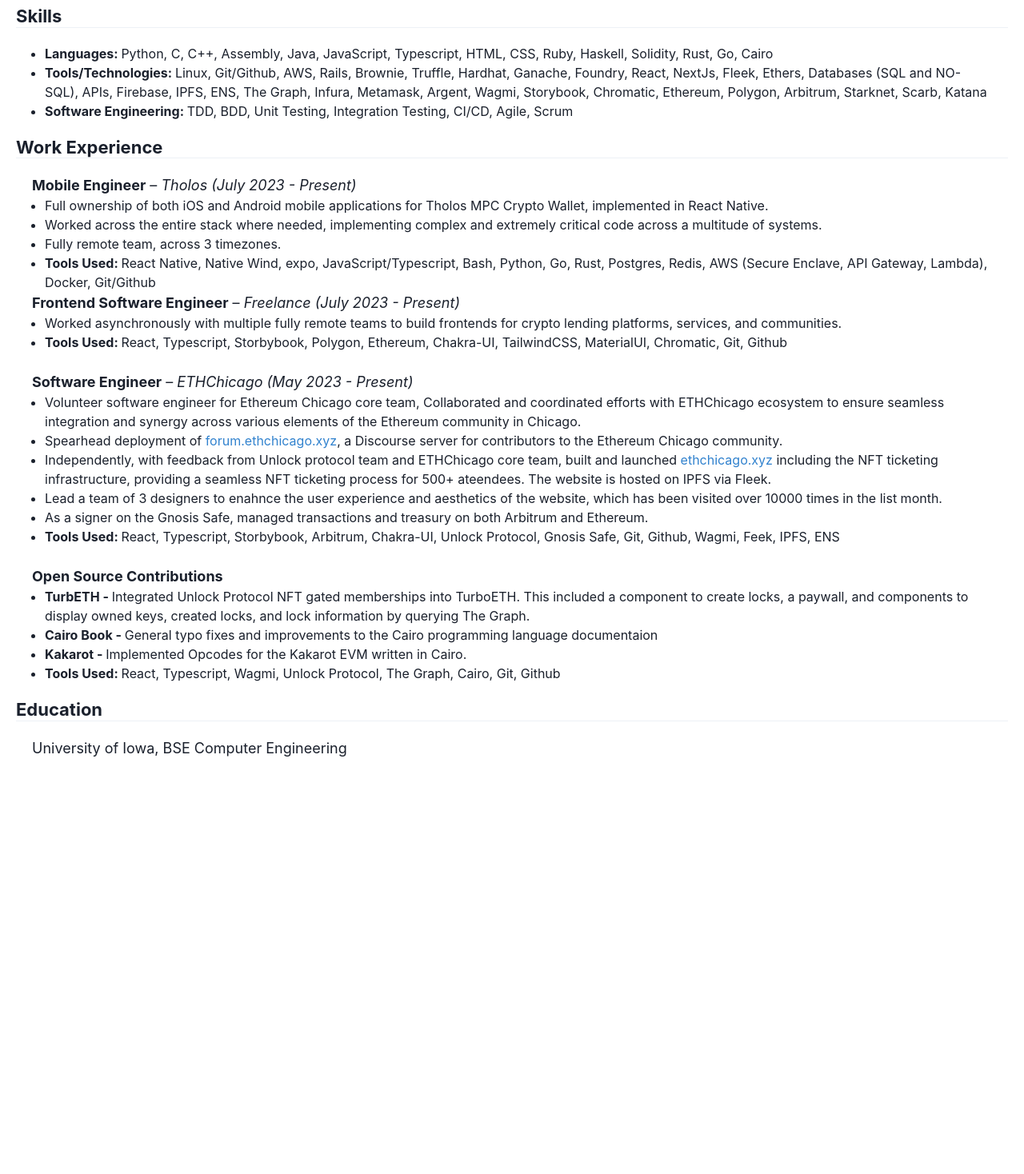
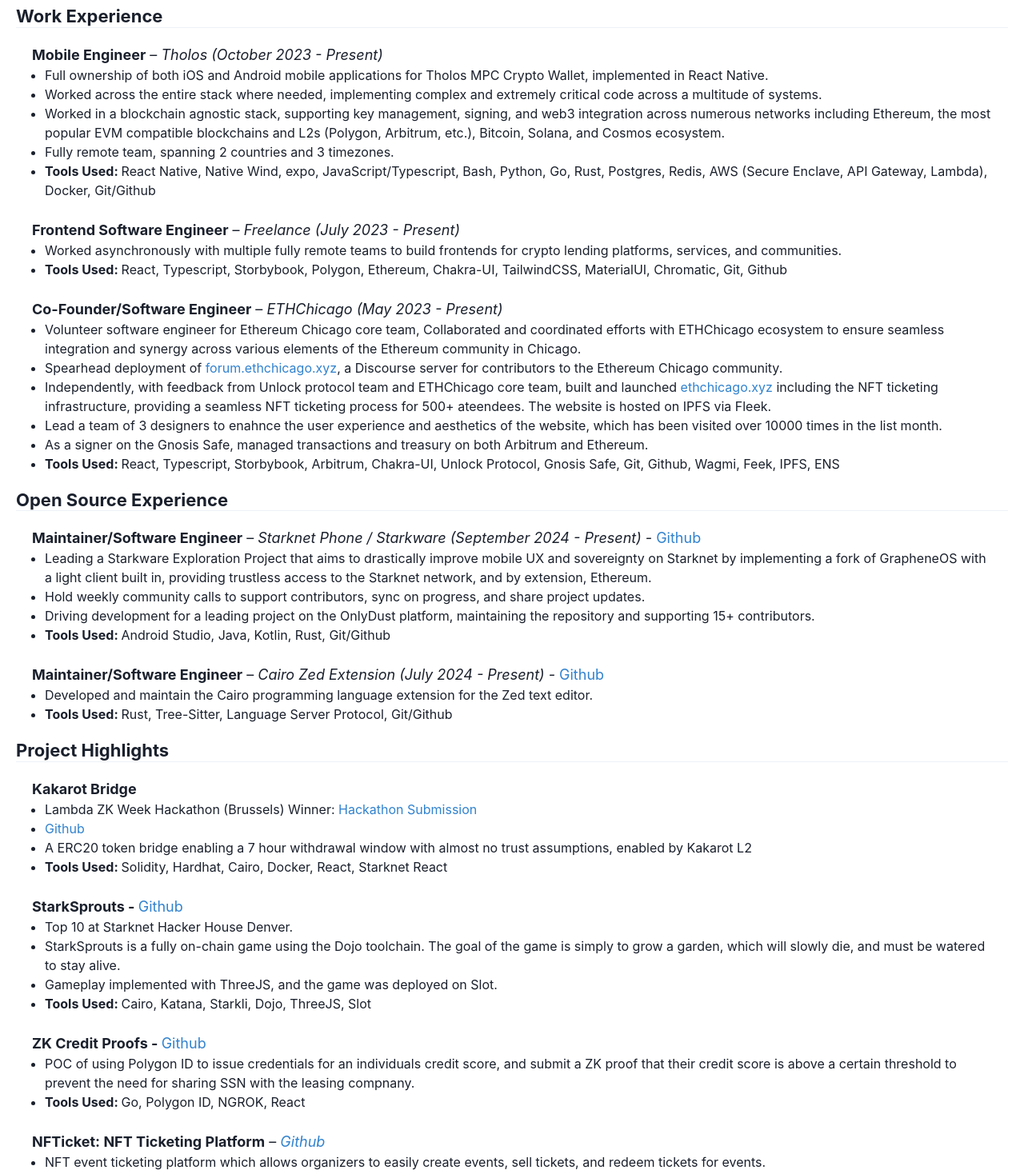
Before and after one commit to trbutler4/resume, a React (Create React App) app: page / in a window 1280 px wide. Shown: the part 140-1608 px from the top of the page at 80% size. Before the commit the page ends 1129 px from the top, so only its background shows below. Built offline with nearby package versions, Linux system fonts and the light colour scheme.

Commit message:
more changes, saving progress, not complete

```diff
--- a/src/App.js
+++ b/src/App.js
@@ -38,43 +38,13 @@
 
       <Box className="resume-body" m={5}>
 
-
-        <Heading fontSize={22} textAlign={['left']}>Skills</Heading>
-        <Divider />
-        <Box className="body-skills" p={5} flex='1' textAlign='left'>
-          <UnorderedList>
-            <ListItem>
-              <strong>Languages: </strong>
-              Python, C, C++, Assembly, Java, JavaScript, Typescript, HTML, CSS, Ruby,
-              Haskell, Solidity, Rust, Go, Cairo
-            </ListItem>
-            <ListItem>
-              <strong>Tools/Technologies: </strong>
-              Linux, Git/Github, AWS, Rails, Brownie, Truffle, Hardhat, Ganache, Foundry, React,
-              NextJs, Fleek, Ethers,
-              Databases (SQL and NO-SQL), APIs, Firebase, IPFS, ENS, The Graph, Infura, Metamask, Argent,
-              Wagmi, Storybook, Chromatic, Ethereum, Polygon, Arbitrum, Starknet, Scarb, Katana
-            </ListItem>
-            <ListItem>
-              <strong>Software Engineering: </strong>
-              TDD, BDD, Unit Testing, Integration Testing, CI/CD, Agile, Scrum
-            </ListItem>
-            {/*
-                    <ListItem>
-                        <strong>Interpersonal: </strong>
-                        Leadership, Project Management, Communication, Time Management, Remote Work
-                    </ListItem>
-                    */}
-          </UnorderedList>
-        </Box>
-
         {/* Work Experience */}
         <Heading fontSize={22} textAlign={['left']}>Work Experience</Heading>
         <Divider />
         <Box className="body-work-experience" p={5} flex='1' textAlign='left'>
 
           <Text fontSize={18}>
-            <strong>Mobile Engineer</strong> &ndash; <em> Tholos (July 2023 - Present)</em>
+            <strong>Mobile Engineer</strong> &ndash; <em> Tholos (October 2023 - Present)</em>
           </Text>
           <UnorderedList>
             <ListItem>
@@ -84,13 +54,17 @@
               Worked across the entire stack where needed, implementing complex and extremely critical code across a multitude of systems.
             </ListItem>
             <ListItem>
-              Fully remote team, across 3 timezones.
+              Worked in a blockchain agnostic stack, supporting key management, signing, and web3 integration across numerous networks including Ethereum, the most popular EVM compatible blockchains and L2s (Polygon, Arbitrum, etc.), Bitcoin, Solana, and Cosmos ecosystem.
+            </ListItem>
+            <ListItem>
+              Fully remote team, spanning 2 countries and 3 timezones.
             </ListItem>
             <ListItem>
               <strong>Tools Used: </strong> React Native, Native Wind, expo, JavaScript/Typescript, Bash, Python, Go, Rust, Postgres, Redis, AWS (Secure Enclave, API Gateway, Lambda), Docker, Git/Github
             </ListItem>
           </UnorderedList>
 
+          <br />
           <Text fontSize={18}>
             <strong>Frontend Software Engineer</strong> &ndash; <em> Freelance (July 2023 - Present)</em>
           </Text>
@@ -106,7 +80,7 @@
 
           <br />
           <Text fontSize={18}>
-            <strong>Software Engineer</strong> &ndash; <em> ETHChicago (May 2023 - Present)</em>
+            <strong>Co-Founder/Software Engineer</strong> &ndash; <em> ETHChicago (May 2023 - Present)</em>
           </Text>
           <UnorderedList>
             <ListItem>
@@ -139,40 +113,96 @@
               Unlock Protocol, Gnosis Safe, Git, Github, Wagmi, Feek, IPFS, ENS
             </ListItem>
           </UnorderedList>
+        </Box>
+
+        {/* Open Source Experience */}
+        <Heading fontSize={22} textAlign={['left']}>Open Source Experience</Heading>
+        <Divider />
+        <Box className="body-work-experience" p={5} flex='1' textAlign='left'>
+
+          <Text fontSize={18}>
+            <strong>Maintainer/Software Engineer</strong> &ndash; <em> Starknet Phone / Starkware (September 2024 - Present) - </em>
+            <Link href="https://github.com/keep-starknet-strange/starknet-phone" color='blue.500'>Github</Link>
+          </Text>
+          <UnorderedList>
+            <ListItem>
+              Leading a Starkware Exploration Project that aims to drastically improve mobile UX and sovereignty on Starknet by implementing a fork of GrapheneOS with a
+              light client built in, providing trustless access to the Starknet network, and by extension, Ethereum.
+            </ListItem>
+            <ListItem>
+              Hold weekly community calls to support contributors, sync on progress, and share project updates.
+            </ListItem>
+            <ListItem>
+              Driving development for a leading project on the OnlyDust platform, maintaining the repository and supporting 15+ contributors.
+            </ListItem>
+            <ListItem>
+              <strong>Tools Used: </strong> Android Studio, Java, Kotlin, Rust, Git/Github
+            </ListItem>
+          </UnorderedList>
 
           <br />
           <Text fontSize={18}>
-            <strong>Open Source Contributions</strong>
+            <strong>Maintainer/Software Engineer</strong> &ndash; <em> Cairo Zed Extension (July 2024 - Present) - </em>
+            <Link href="https://github.com/trbutler4/zed-cairo" color='blue.500'>Github</Link>
           </Text>
           <UnorderedList>
             <ListItem>
-              <strong>TurbETH - </strong>Integrated Unlock Protocol NFT gated memberships into TurboETH. This included a component
-              to create locks, a paywall, and components to display owned keys, created locks, and lock
-              information by querying The Graph.
+              Developed and maintain the Cairo programming language extension for the Zed text editor.
             </ListItem>
             <ListItem>
-              <strong>Cairo Book - </strong>General typo fixes and improvements to the Cairo programming language documentaion
-            </ListItem>
-            <ListItem>
-              <strong>Kakarot - </strong>Implemented Opcodes for the Kakarot EVM written in Cairo.
-            </ListItem>
-            <ListItem>
-              <strong>Tools Used: </strong> React, Typescript, Wagmi, Unlock Protocol, The Graph, Cairo, Git, Github
+              <strong>Tools Used: </strong> Rust, Tree-Sitter, Language Server Protocol, Git/Github
             </ListItem>
           </UnorderedList>
-
 
         </Box>
 
         {/* Projects */}
-        {/*
-
-
         <Heading fontSize={22} textAlign={['left']}>Project Highlights</Heading>
         <Divider />
         <Box className="body-projects" p={5} flex='1' textAlign='left'>
           <Text fontSize={18}>
-                    <strong>ZK Credit Proofs</strong>
+            <strong>Kakarot Bridge</strong>
+          </Text>
+          <UnorderedList>
+            <ListItem>
+              Lambda ZK Week Hackathon (Brussels) Winner:
+              <Link href="https://dorahacks.io/buidl/14125" color='blue.500'> Hackathon Submission</Link>
+            </ListItem>
+            <ListItem>
+              <Link href="https://github.com/trbutler4/kakarot-bridge" color='blue.500'>Github</Link>
+            </ListItem>
+            <ListItem>
+              A ERC20 token bridge enabling a 7 hour withdrawal window with almost no trust assumptions, enabled by Kakarot L2
+            </ListItem>
+            <ListItem>
+              <strong>Tools Used: </strong>Solidity, Hardhat, Cairo, Docker, React, Starknet React
+            </ListItem>
+          </UnorderedList>
+
+          <br />
+          <Text fontSize={18}>
+            <strong>StarkSprouts - </strong>
+            <Link href="https://github.com/StarkSprouts/StarkSprouts" color='blue.500'>Github</Link>
+          </Text>
+          <UnorderedList>
+            <ListItem>
+              Top 10 at Starknet Hacker House Denver.
+            </ListItem>
+            <ListItem>
+              StarkSprouts is a fully on-chain game using the Dojo toolchain. The goal of the game is simply to grow a garden, which will slowly die, and must be watered to stay alive.
+            </ListItem>
+            <ListItem>
+              Gameplay implemented with ThreeJS, and the game was deployed on Slot.
+            </ListItem>
+            <ListItem>
+              <strong>Tools Used: </strong> Cairo, Katana, Starkli, Dojo, ThreeJS, Slot
+            </ListItem>
+          </UnorderedList>
+
+          <br />
+          <Text fontSize={18}>
+            <strong>ZK Credit Proofs - </strong>
+            <Link href="https://github.com/trbutler4/ethchi2023_hackathon" color='blue.500'>Github</Link>
           </Text>
           <UnorderedList>
             <ListItem>
@@ -186,45 +216,7 @@
 
           <br />
           <Text fontSize={18}>
-                    <strong>Starkfish -- a Starknet Chess Engine</strong>
-                </Text>
-                <UnorderedList>
-                    <ListItem>
-                        Starkfish is a proveable chess engine, including move generation, evaluation, and search, written in cairo for deployment to Starknet.
-                    </ListItem>
-                    <ListItem>
-                        Includes frontend created with starknet-react and nextjs to play against the engine.
-                    </ListItem>
-                    <ListItem>
-                        <strong>Tools Used: </strong> Cairo, Katana, Starkli, Starknet, Starknet-react, NextJs
-                    </ListItem>
-                </UnorderedList>
-
-                <br/>
-                <Text fontSize={18}>
-                    <strong>General Solidity and Cairo Projects</strong>
-                </Text>
-                <UnorderedList>
-                    <ListItem>
-                        Read and followed all examples in the Cairo Book. Completed Cairo practice projects on Node
-                        Guardians.
-                    </ListItem>
-                    <ListItem>
-                        Completed various Solidity projects on Node Guardians with topics including gas optimization,
-                        secutiy, storage, and more.
-                    </ListItem>
-                    <ListItem>
-                        Completed various Soldity CTFs on Ethernaut, fully testing all solutions and exploits in
-                        Solidity with Foundry.
-                    </ListItem>
-                    <ListItem>
-                        <strong>Tools Used: </strong> Solidity, Cairo, Hardat, Brownie, Foundry, Ethers, Scarb
-                    </ListItem>
-                </UnorderedList>
-
-                <br/>
-                <Text fontSize={18}>
-                    <strong>Full-Stack dApp</strong> &ndash; <em><Link href="https://github.com/trbutler4/NFTicket" color="blue.500">NFTicket</Link></em>
+            <strong>NFTicket: NFT Ticketing Platform</strong> &ndash; <em><Link href="https://github.com/trbutler4/NFTicket" color="blue.500">Github</Link></em>
           </Text>
           <UnorderedList>
             <ListItem>
@@ -243,7 +235,8 @@
             </ListItem>
           </UnorderedList>
 
-                <br/>
+          {/*
+          <br />
           <Text fontSize={18}>
             <strong>Full-Stack App</strong> &ndash; <em><Link href="https://github.com/sep-23/team_01/wiki" color="blue.500">Curate</Link></em>
           </Text>
@@ -264,10 +257,11 @@
               <strong>Tools Used: </strong> React, Firebase, Node, Cypress
             </ListItem>
           </UnorderedList>
+            */}
 
-                <br/>
+          <br />
           <Text fontSize={18}>
-                    <strong>Full-Stack dApp</strong> &ndash; <em><Link href="https://github.com/brandonsurh/peerio" color="blue.500">Peerio</Link></em>
+            <strong>Peerio: Decentralized peer review process</strong> &ndash; <em><Link href="https://github.com/brandonsurh/peerio" color="blue.500">Github</Link></em>
           </Text>
           <UnorderedList>
             <ListItem>
@@ -284,7 +278,7 @@
             </ListItem>
           </UnorderedList>
 
-                <br/>
+          <br />
           <Text fontSize={18}>
             <strong>Full-Stack App</strong> &ndash; <em><Link href="https://github.com/UIOWAjohnsonhj/selt2022_teamprojects-team-7" color='blue.500'>University Application Portal</Link></em>
           </Text>
@@ -302,7 +296,7 @@
             </ListItem>
           </UnorderedList>
 
-                <br/>
+          <br />
           <Text fontSize={18}>
             <strong>Computer Architecture</strong> &ndash;
             <em> SISC Computer</em>
@@ -319,7 +313,7 @@
             </ListItem>
           </UnorderedList>
 
-                <br/>
+          <br />
           <Text fontSize={18}>
             <strong>Embedded System</strong> &ndash;
             <em> Live Crypto Price Display Board</em>
@@ -341,27 +335,7 @@
             </ListItem>
           </UnorderedList>
 
-                <br/>
-                <Text fontSize={18}>
-                    <strong>Desktop Application</strong> &ndash;
-                    <em> Voting Application</em>
-                </Text>
-                <UnorderedList>
-                    <ListItem>
-                        GUI desktop application for uniform national voting, allowing for voter, auditor, and media users
-                    </ListItem>
-                    <ListItem>
-                        Uses SQL to get and store voter and candidate information.
-                    </ListItem>
-                    <ListItem>
-                        Includes user authentication for different user types.
-                    </ListItem>
-                    <ListItem>
-                        <strong>Tools Used: </strong>Java, SQL
-                    </ListItem>
-                </UnorderedList>
-
-                <br/>
+          <br />
           <Text fontSize={18}>
             <strong>Machine Learning</strong> &ndash;
             <em> Smart Contract Vulnerability Detection</em>
@@ -380,61 +354,7 @@
               <strong>Tools Used: </strong> Python, PyTorch, Jupyter Notebook, Solidity, Slither
             </ListItem>
           </UnorderedList>
-
-                <br/>
-                <Text fontSize={18}>
-                    <strong>Machine Learning</strong> &ndash;
-                    <em> Supervised and Unsupervised learning algorithms</em>
-                </Text>
-                <UnorderedList>
-                    <ListItem>
-                        Implemented similarity functions for cosine similarity, hamming distance, and euclidean distance.
-                    </ListItem>
-                    <ListItem>
-                        Supervised Learning: implemented k-nearest neighbors algorithm to classify data points in a data set
-                    </ListItem>
-                    <ListItem>
-                        Unsupervised Learning: implemented k-means clustering algorithm to organize a data set into clusters.
-                    </ListItem>
-                    <ListItem>
-                        <strong>Tools Used: </strong> Java only
-                    </ListItem>
-                </UnorderedList>
-
-                <br/>
-                <Text fontSize={18}>
-                    <strong>Machine Learning</strong> &ndash;
-                    <em> S&P 500 Predictive Model Analysis</em>
-                </Text>
-                <UnorderedList>
-                    <ListItem>
-                        Implemented and compared Binary Decision Tree, Naive Bayes, and K-Nearest Neighbors predictive models
-                        on the rise and fall of the S&P 500 index on any given day.
-                    </ListItem>
-                    <ListItem>
-                        <strong>Tools Used: </strong> Python, Pandas, Numby
-                    </ListItem>
-                </UnorderedList>
-
-                <br/>
-                <Text fontSize={18}>
-                    <strong>Algorithmic Trading</strong> &ndash;
-                    <em> Basic Strategies</em>
-                </Text>
-                <UnorderedList>
-                    <ListItem>
-                        Gathers stock market data via API requests
-                    </ListItem>
-                    <ListItem>
-                        Uses stock market data to create an equal weight S&P 500 index fund, as well as quantitative value-based
-                        and momentum-based investing strategies.
-                    </ListItem>
-                    <ListItem>
-                        <strong>Tools Used: </strong> Python, Pandas, Jupyter Notebook
-                    </ListItem>
-                </UnorderedList>
         </Box>
-          */}
 
         <Heading fontSize={22} textAlign={['left']}>Education</Heading>
         <Divider />
```
Lines whose indentation alone changed are shown as unchanged.
